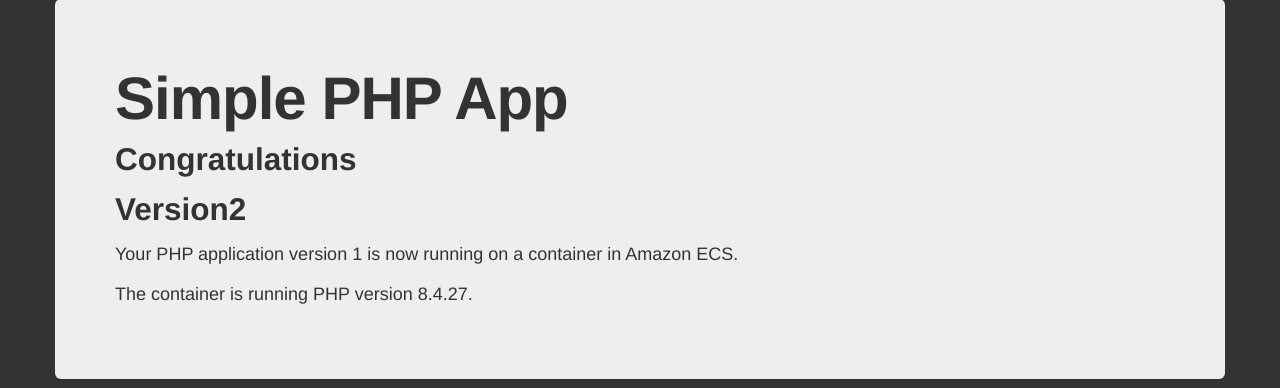
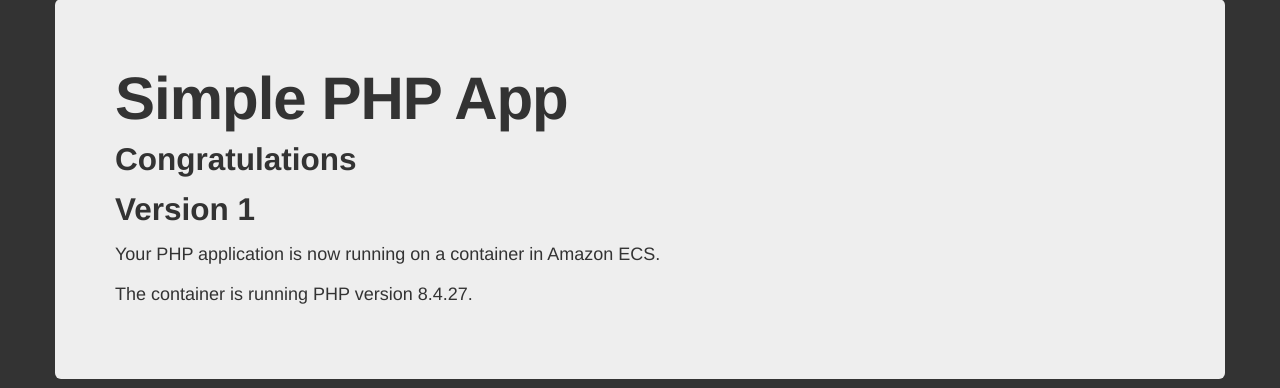
Before and after one commit to dulanja33/ecs-demo-app, a PHP site: page / in a window 1280 px wide. Shown: the part 41-429 px from the top of the page. Run offline with PHP 8.4, Linux system fonts and the light colour scheme.

Commit message:
commit 1

```diff
--- a/src/index.php
+++ b/src/index.php
@@ -17,8 +17,8 @@
             <div class="hero-unit">
                 <h1>Simple PHP App</h1>
                 <h2>Congratulations</h2>
-                <h2>Version2</h2>
-                <p>Your PHP application version 1 is now running on a container in Amazon ECS.</p>
+                <h2>Version 1</h2>
+                <p>Your PHP application is now running on a container in Amazon ECS.</p>
                 <p>The container is running PHP version <?php echo phpversion(); ?>.</p>
                 <?php
                         $myfile = fopen("/var/www/my-vol/date", "r") or die("");
```
